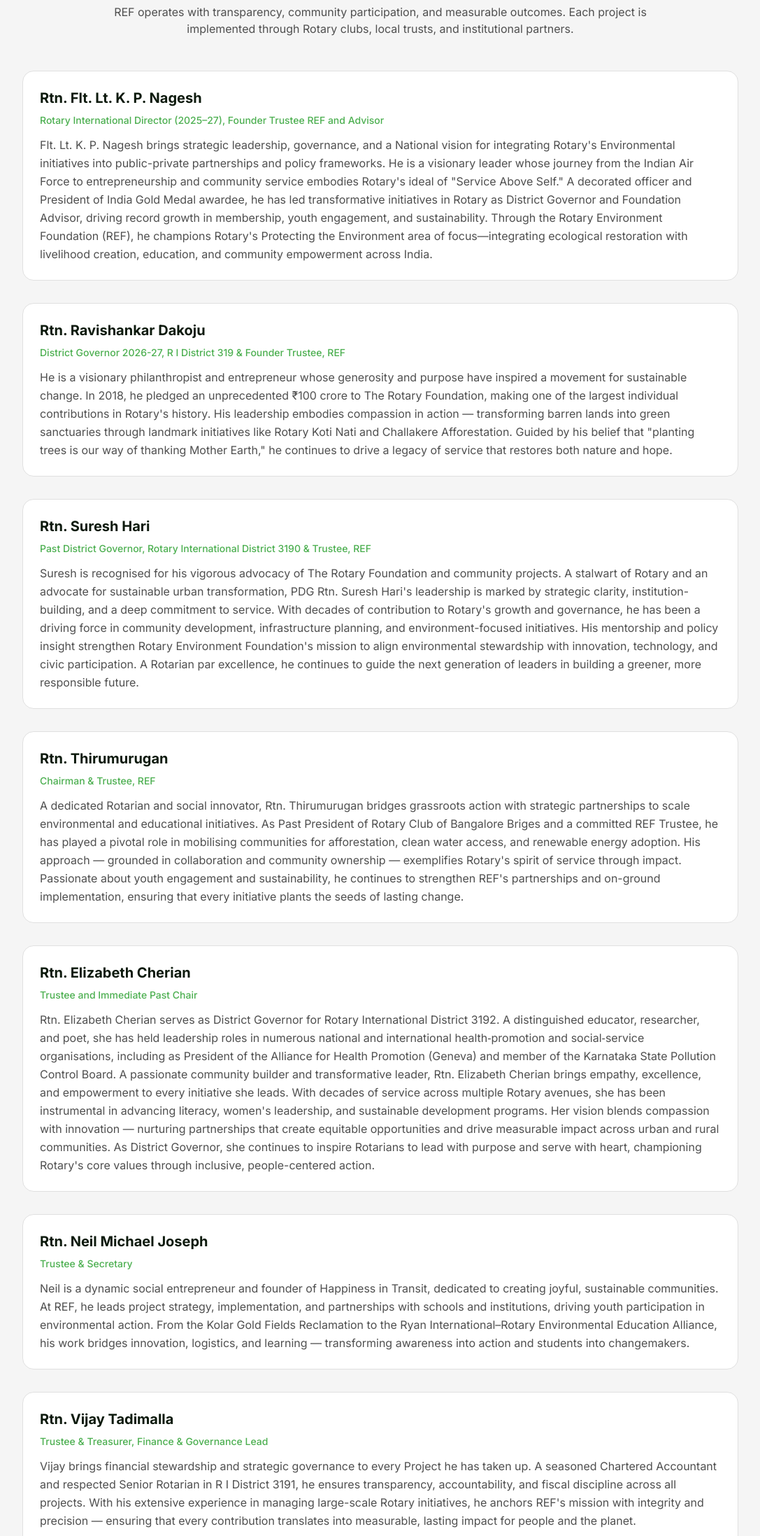
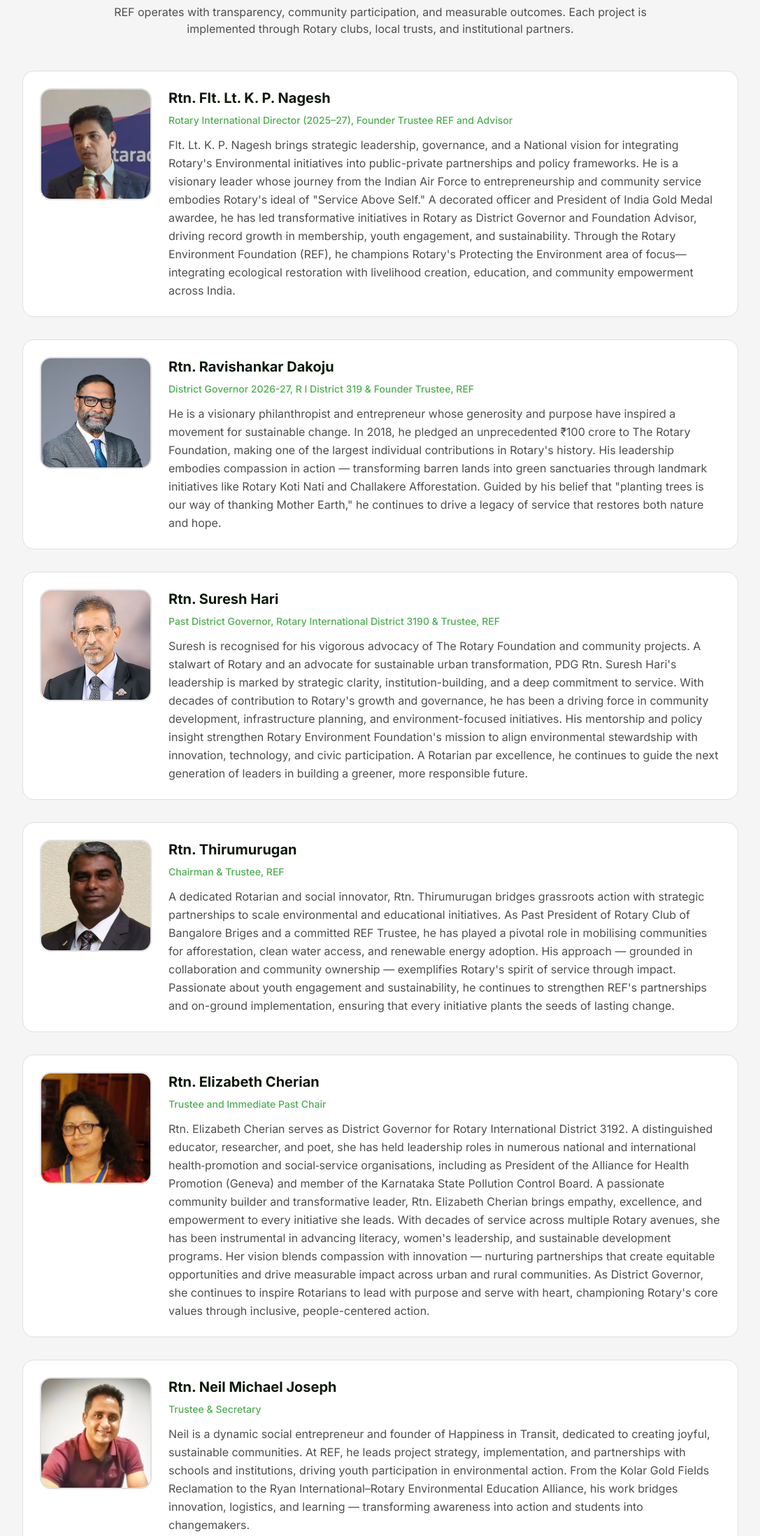
Before and after one commit to RotaryREF/rotaryref.org, a plain HTML site: page about-us.html in a window 1280 px wide. Shown: the part 3164-5359 px from the top of the page at 70% size, without its empty margins (96-1183 px from the left). Drawn offline with nearby package versions, Linux system fonts and the light colour scheme.

Commit message:
leaders photos update

```diff
--- a/about-us.html
+++ b/about-us.html
@@ -273,39 +273,88 @@
                         </div>
                         <div class="space-y-8">
                             <div class="bg-card-light rounded-xl p-6 border border-border-light">
+                                <div class="flex flex-col md:flex-row gap-6">
+                                    <div class="flex-shrink-0">
+                                        <img src="./images/kpnagesh.jpeg" alt="Rtn. Flt. Lt. K. P. Nagesh - Rotary International Director" class="w-48 h-48 md:w-40 md:h-40 rounded-xl object-cover border-2 border-border-light"/>
+                                    </div>
+                                    <div class="flex-1">
                                         <h3 class="text-xl font-bold text-text-light-primary mb-2">Rtn. Flt. Lt. K. P. Nagesh</h3>
                                         <p class="text-primary text-sm font-medium mb-3">Rotary International Director (2025–27), Founder Trustee REF and Advisor</p>
                                         <p class="text-text-light-secondary text-base leading-relaxed">Flt. Lt. K. P. Nagesh brings strategic leadership, governance, and a National vision for integrating Rotary's Environmental initiatives into public-private partnerships and policy frameworks. He is a visionary leader whose journey from the Indian Air Force to entrepreneurship and community service embodies Rotary's ideal of "Service Above Self." A decorated officer and President of India Gold Medal awardee, he has led transformative initiatives in Rotary as District Governor and Foundation Advisor, driving record growth in membership, youth engagement, and sustainability. Through the Rotary Environment Foundation (REF), he champions Rotary's Protecting the Environment area of focus—integrating ecological restoration with livelihood creation, education, and community empowerment across India.</p>
                                     </div>
+                                </div>
+                            </div>
                             <div class="bg-card-light rounded-xl p-6 border border-border-light">
+                                <div class="flex flex-col md:flex-row gap-6">
+                                    <div class="flex-shrink-0">
+                                        <img src="./images/dokoju2.jpeg" alt="Rtn. Ravishankar Dakoju - District Governor 2026-27" class="w-48 h-48 md:w-40 md:h-40 rounded-xl object-cover border-2 border-border-light"/>
+                                    </div>
+                                    <div class="flex-1">
                                         <h3 class="text-xl font-bold text-text-light-primary mb-2">Rtn. Ravishankar Dakoju</h3>
                                         <p class="text-primary text-sm font-medium mb-3">District Governor 2026-27, R I District 319 & Founder Trustee, REF</p>
                                         <p class="text-text-light-secondary text-base leading-relaxed">He is a visionary philanthropist and entrepreneur whose generosity and purpose have inspired a movement for sustainable change. In 2018, he pledged an unprecedented ₹100 crore to The Rotary Foundation, making one of the largest individual contributions in Rotary's history. His leadership embodies compassion in action — transforming barren lands into green sanctuaries through landmark initiatives like Rotary Koti Nati and Challakere Afforestation. Guided by his belief that "planting trees is our way of thanking Mother Earth," he continues to drive a legacy of service that restores both nature and hope.</p>
                                     </div>
+                                </div>
+                            </div>
                             <div class="bg-card-light rounded-xl p-6 border border-border-light">
+                                <div class="flex flex-col md:flex-row gap-6">
+                                    <div class="flex-shrink-0">
+                                        <img src="./images/sureshhari.jpeg" alt="Rtn. Suresh Hari - Past District Governor" class="w-48 h-48 md:w-40 md:h-40 rounded-xl object-cover border-2 border-border-light"/>
+                                    </div>
+                                    <div class="flex-1">
                                         <h3 class="text-xl font-bold text-text-light-primary mb-2">Rtn. Suresh Hari</h3>
                                         <p class="text-primary text-sm font-medium mb-3">Past District Governor, Rotary International District 3190 & Trustee, REF</p>
                                         <p class="text-text-light-secondary text-base leading-relaxed">Suresh is recognised for his vigorous advocacy of The Rotary Foundation and community projects. A stalwart of Rotary and an advocate for sustainable urban transformation, PDG Rtn. Suresh Hari's leadership is marked by strategic clarity, institution-building, and a deep commitment to service. With decades of contribution to Rotary's growth and governance, he has been a driving force in community development, infrastructure planning, and environment-focused initiatives. His mentorship and policy insight strengthen Rotary Environment Foundation's mission to align environmental stewardship with innovation, technology, and civic participation. A Rotarian par excellence, he continues to guide the next generation of leaders in building a greener, more responsible future.</p>
                                     </div>
+                                </div>
+                            </div>
                             <div class="bg-card-light rounded-xl p-6 border border-border-light">
+                                <div class="flex flex-col md:flex-row gap-6">
+                                    <div class="flex-shrink-0">
+                                        <img src="./images/thirumurugan.jpeg" alt="Rtn. Thirumurugan - Chairman & Trustee" class="w-48 h-48 md:w-40 md:h-40 rounded-xl object-cover border-2 border-border-light"/>
+                                    </div>
+                                    <div class="flex-1">
                                         <h3 class="text-xl font-bold text-text-light-primary mb-2">Rtn. Thirumurugan</h3>
                                         <p class="text-primary text-sm font-medium mb-3">Chairman & Trustee, REF</p>
                                         <p class="text-text-light-secondary text-base leading-relaxed">A dedicated Rotarian and social innovator, Rtn. Thirumurugan bridges grassroots action with strategic partnerships to scale environmental and educational initiatives. As Past President of Rotary Club of Bangalore Briges and a committed REF Trustee, he has played a pivotal role in mobilising communities for afforestation, clean water access, and renewable energy adoption. His approach — grounded in collaboration and community ownership — exemplifies Rotary's spirit of service through impact. Passionate about youth engagement and sustainability, he continues to strengthen REF's partnerships and on-ground implementation, ensuring that every initiative plants the seeds of lasting change.</p>
                                     </div>
+                                </div>
+                            </div>
                             <div class="bg-card-light rounded-xl p-6 border border-border-light">
+                                <div class="flex flex-col md:flex-row gap-6">
+                                    <div class="flex-shrink-0">
+                                        <img src="./images/elizabeth.jpeg" alt="Rtn. Elizabeth Cherian - Trustee and Immediate Past Chair" class="w-48 h-48 md:w-40 md:h-40 rounded-xl object-cover border-2 border-border-light"/>
+                                    </div>
+                                    <div class="flex-1">
                                         <h3 class="text-xl font-bold text-text-light-primary mb-2">Rtn. Elizabeth Cherian</h3>
                                         <p class="text-primary text-sm font-medium mb-3">Trustee and Immediate Past Chair</p>
                                         <p class="text-text-light-secondary text-base leading-relaxed">Rtn. Elizabeth Cherian serves as District Governor for Rotary International District 3192. A distinguished educator, researcher, and poet, she has held leadership roles in numerous national and international health‐promotion and social‐service organisations, including as President of the Alliance for Health Promotion (Geneva) and member of the Karnataka State Pollution Control Board. A passionate community builder and transformative leader, Rtn. Elizabeth Cherian brings empathy, excellence, and empowerment to every initiative she leads. With decades of service across multiple Rotary avenues, she has been instrumental in advancing literacy, women's leadership, and sustainable development programs. Her vision blends compassion with innovation — nurturing partnerships that create equitable opportunities and drive measurable impact across urban and rural communities. As District Governor, she continues to inspire Rotarians to lead with purpose and serve with heart, championing Rotary's core values through inclusive, people-centered action.</p>
                                     </div>
+                                </div>
+                            </div>
                             <div class="bg-card-light rounded-xl p-6 border border-border-light">
+                                <div class="flex flex-col md:flex-row gap-6">
+                                    <div class="flex-shrink-0">
+                                        <img src="./images/neil.jpeg" alt="Rtn. Neil Michael Joseph - Trustee & Secretary" class="w-48 h-48 md:w-40 md:h-40 rounded-xl object-cover border-2 border-border-light"/>
+                                    </div>
+                                    <div class="flex-1">
                                         <h3 class="text-xl font-bold text-text-light-primary mb-2">Rtn. Neil Michael Joseph</h3>
                                         <p class="text-primary text-sm font-medium mb-3">Trustee & Secretary</p>
                                         <p class="text-text-light-secondary text-base leading-relaxed">Neil is a dynamic social entrepreneur and founder of Happiness in Transit, dedicated to creating joyful, sustainable communities. At REF, he leads project strategy, implementation, and partnerships with schools and institutions, driving youth participation in environmental action. From the Kolar Gold Fields Reclamation to the Ryan International–Rotary Environmental Education Alliance, his work bridges innovation, logistics, and learning — transforming awareness into action and students into changemakers.</p>
                                     </div>
+                                </div>
+                            </div>
                             <div class="bg-card-light rounded-xl p-6 border border-border-light">
+                                <div class="flex flex-col md:flex-row gap-6">
+                                    <div class="flex-shrink-0">
+                                        <img src="./images/vijay.jpeg" alt="Rtn. Vijay Tadimalla - Trustee & Treasurer" class="w-48 h-48 md:w-40 md:h-40 rounded-xl object-cover border-2 border-border-light"/>
+                                    </div>
+                                    <div class="flex-1">
                                         <h3 class="text-xl font-bold text-text-light-primary mb-2">Rtn. Vijay Tadimalla</h3>
                                         <p class="text-primary text-sm font-medium mb-3">Trustee & Treasurer, Finance & Governance Lead</p>
                                         <p class="text-text-light-secondary text-base leading-relaxed">Vijay brings financial stewardship and strategic governance to every Project he has taken up. A seasoned Chartered Accountant and respected Senior Rotarian in R I District 3191, he ensures transparency, accountability, and fiscal discipline across all projects. With his extensive experience in managing large-scale Rotary initiatives, he anchors REF's mission with integrity and precision — ensuring that every contribution translates into measurable, lasting impact for people and the planet.</p>
+                                    </div>
+                                </div>
                             </div>
                         </div>
                     </div>
```
Also changed, not shown: index.html (+1 -1 lines), images/dokoju.jpeg (added), images/dokoju2.jpeg (added), images/elizabeth.jpeg (added), images/kpnagesh.jpeg (added), images/neil.jpeg (added), images/sureshhari.jpeg (added), images/thirumurugan.jpeg (added), images/vijay.jpeg (added), 1 other file. Lines whose indentation alone changed are shown as unchanged.
